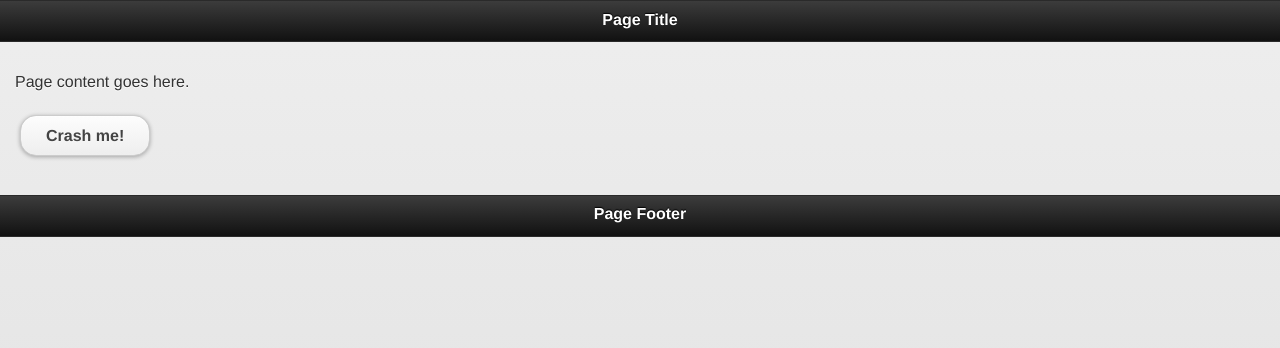
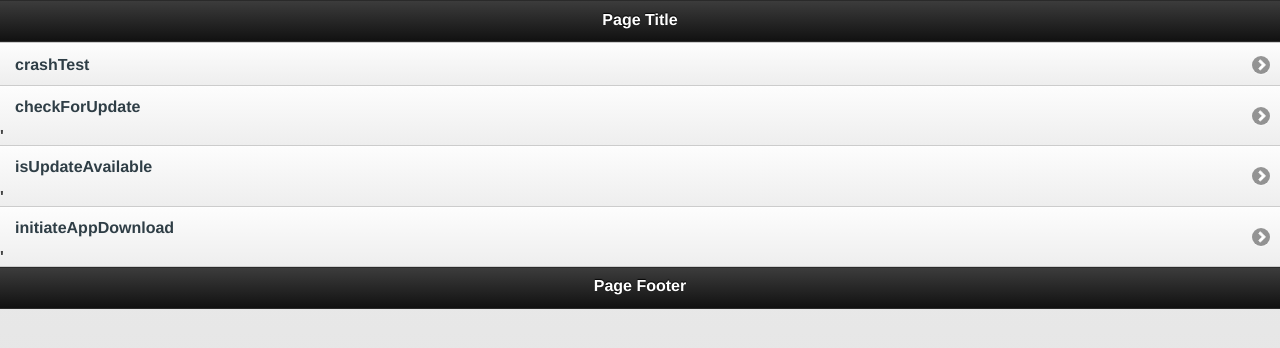
Before and after one commit to jonbaer/jqmHockeyApp, a plain HTML site: page jqmHockeyApp/www/index.html in a window 1280 px wide. Drawn offline with Linux system fonts and the light colour scheme.

Commit message:
working ...

```diff
--- a/jqmHockeyApp/www/index.html
+++ b/jqmHockeyApp/www/index.html
@@ -53,20 +53,17 @@
 		// do your thing!
 		//navigator.notification.alert("PhoneGap is working")
         var args = {};
-        args.appIdentifier = '20c7495e8ae7f2c0c2397fd15ea56e4e'; //put in your App ID or modify HockeyApp.js or HockeyApp.m
+        args.appIdentifier = '16b2f97e9915a4e977595795852d5039'; //put in your App ID or modify HockeyApp.js or HockeyApp.m
+
         HockeyApp.init(args);
-        HockeyApp.isUpdateAvailable(cbIsUpdateAvailable);
 	}
 
         function cbIsUpdateAvailable(update){
-            var isUpdateB ='<a href="" data-role="button" data-inline="true" onClick="HockeyApp.inititeAppDownLoad(cbInitiateAppDownLoad);return false">Check</a>'
-                downloadB ='<a href="" data-role="button" data-inline="true" onClick="HockeyApp.isUpdateAvailable(cbIsUpdateAvailable)";return false">Update</a>',
-                updateStatus = "no update available " + isUpdateB;
-
             if (update){
-                updatestatus = "update available" + downloadB;
+                alert("update available");
+            }else{
+                alert("no update available");
             }
-            $('#updateStatus').html(updateStatus);
         }
 
         function cbInitiateAppDownload(wentWell){
@@ -87,8 +84,20 @@
           </div><!-- /header -->
 
           <div data-role="content">
-              <p id="updateStatus">Page content goes here.</p>
-              <p><a href="" data-role="button" data-inline="true" onClick="HockeyApp.crashTest(); return false;">Crash me!</a></p>
+              <ul data-role="listview">
+                  <li>
+                      <a href="" onClick="HockeyApp.crashTest(); return false;">crashTest</a>
+                  </li>
+                  <li>
+                      <a href="" onClick="HockeyApp.checkForUpdate();return false">checkForUpdate</a>'
+                  </li>
+                  <li>
+                      <a href="" onClick="HockeyApp.isUpdateAvailable(cbIsUpdateAvailable);return false">isUpdateAvailable</a>'
+                  </li>
+                  <li>
+                      <a href="" onClick="HockeyApp.initiateAppDownload(cbInitiateAppDownload);return false">initiateAppDownload</a>'
+                  </li>
+              </ul>
           </div><!-- /content -->
 
           <div data-role="footer">
--- a/jqmHockeyApp/www/lib/phonegap/plugins/HockeyApp.js
+++ b/jqmHockeyApp/www/lib/phonegap/plugins/HockeyApp.js
@@ -19,7 +19,7 @@ var HockeyApp = (function() {
         PhoneGap.exec("HockeyApp.checkForUpdate");
     },
 
-    isUpdateAvailable = function(cb) { // provide a function that can be called back with result: ''/1
+    isUpdateAvailable = function(cb) { // provide a function that can be called back with result: ''/'1'
         PhoneGap.exec("HockeyApp.isUpdateAvailable", GetFunctionName(cb));
     },
 
```
Also changed, not shown: 2 other files.
